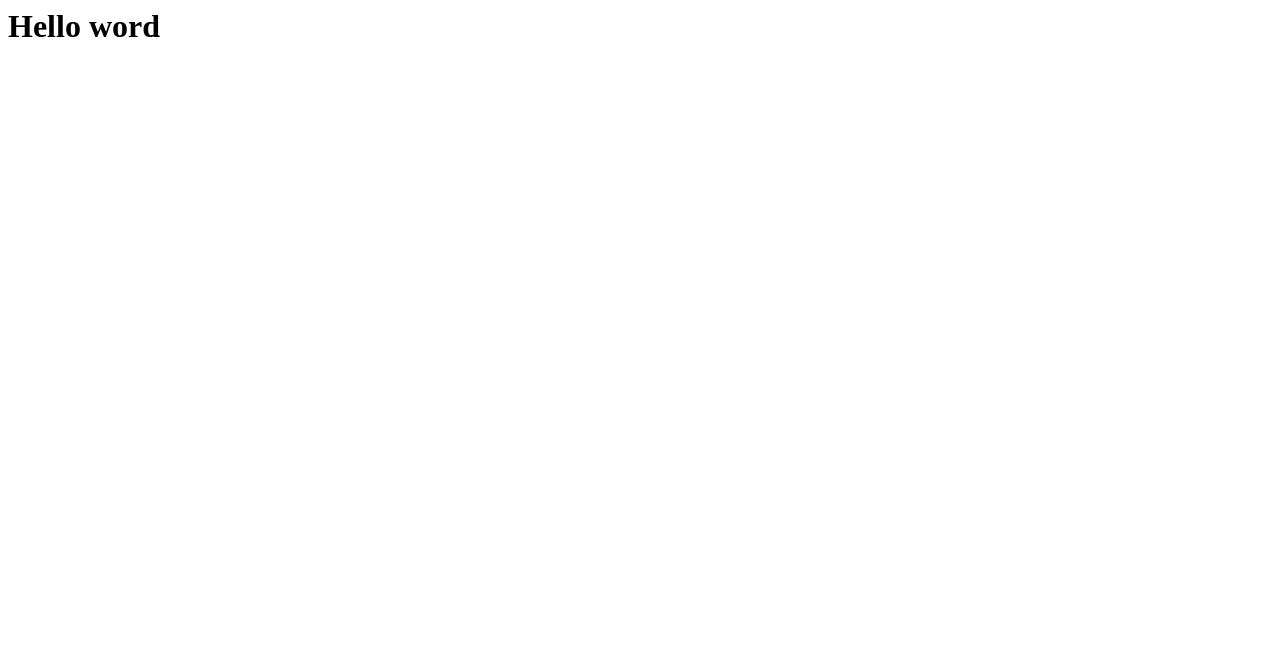
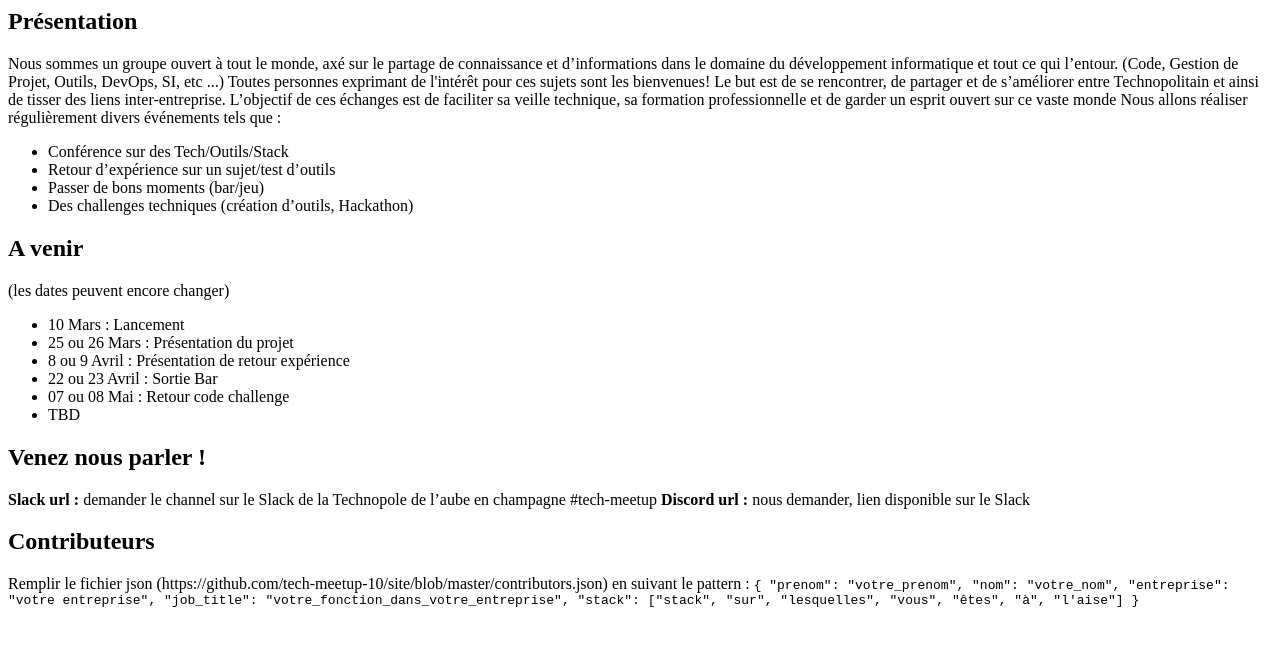
Before and after one commit to tech-meetup-10/site, a plain HTML site: page index.html in a window 1280 px wide. Drawn offline with Linux system fonts and the light colour scheme.

Commit message:
First version

```diff
--- a/index.html
+++ b/index.html
@@ -1 +1,47 @@
-<h1>Hello word</h1>
+<h2>Présentation</h2>
+
+Nous sommes un groupe ouvert à tout le monde, axé sur le partage de connaissance et d’informations dans le domaine du développement informatique et tout ce qui l’entour. (Code, Gestion de Projet, Outils, DevOps, SI, etc ...)
+
+Toutes personnes exprimant de l'intérêt pour ces sujets sont les bienvenues!
+
+Le but est de se rencontrer, de partager et de s’améliorer entre Technopolitain et ainsi de tisser des liens inter-entreprise.
+
+L’objectif de ces échanges est de faciliter sa veille technique, sa formation professionnelle et de garder un esprit ouvert sur ce vaste monde
+
+Nous allons réaliser régulièrement divers événements tels que :
+<ul>
+  <li>Conférence sur des Tech/Outils/Stack</li>
+  <li>Retour d’expérience sur un sujet/test d’outils</li>
+  <li>Passer de bons moments (bar/jeu)</li>
+  <li>Des challenges techniques (création d’outils, Hackathon)</li>
+</ul>
+<h2>A venir</h2>
+(les dates peuvent encore changer)
+
+<ul>
+  <li>10 Mars : Lancement</li>
+  <li>25 ou 26 Mars : Présentation du projet</li>
+  <li>8 ou 9 Avril : Présentation de retour expérience</li>
+  <li>22 ou 23 Avril : Sortie Bar</li>
+  <li>07 ou 08 Mai : Retour code challenge </li>
+  <li>TBD</li>
+</ul>
+
+<h2>Venez nous parler !</h2>
+
+<b>Slack url :</b> demander le channel sur le Slack de la Technopole de l’aube en champagne #tech-meetup
+<b>Discord url :</b> nous demander, lien disponible sur le Slack
+
+
+<h2>Contributeurs</h2>
+
+Remplir le fichier json (https://github.com/tech-meetup-10/site/blob/master/contributors.json) en suivant le pattern :
+<code>
+{
+  "prenom": "votre_prenom",
+  "nom": "votre_nom",
+  "entreprise": "votre entreprise",
+  "job_title": "votre_fonction_dans_votre_entreprise",
+  "stack": ["stack", "sur", "lesquelles", "vous", "êtes", "à", "l'aise"]
+}
+</code>
```
